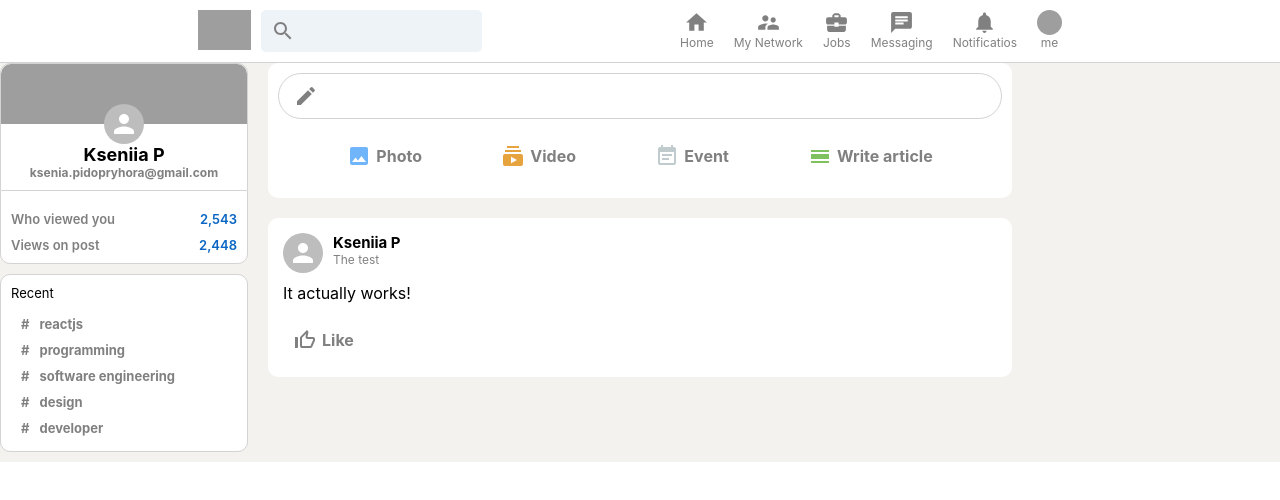
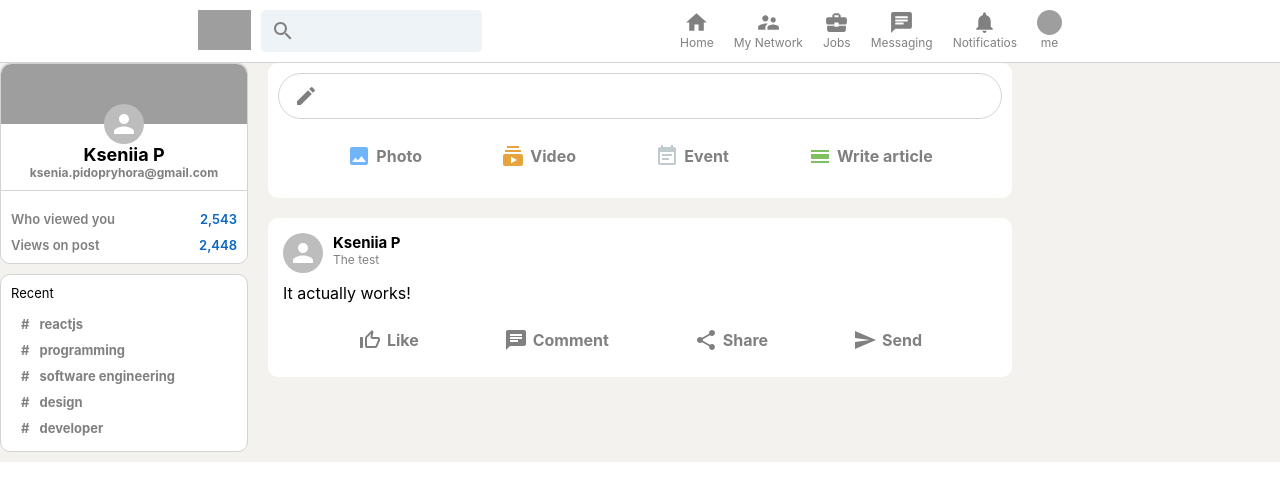
Before and after one commit to ksalpern/linkedin-clone-app, a React (Create React App) app: page / in a window 1280 px wide. Shown: the top 500 px of the page. Built offline with nearby package versions, Linux system fonts and the light colour scheme; grey boxes are pictures that could not be loaded.

Commit message:
update Feed

```diff
--- a/src/components/Feed.js
+++ b/src/components/Feed.js
@@ -1,4 +1,4 @@
-import React from "react";
+import React, { useState } from "react";
 import "./Feed.css";
 import CreateIcon from "@mui/icons-material/Create";
 import InputOption from "./InputOption";
@@ -9,6 +9,14 @@
 import Post from "./Post";
 
 function Feed() {
+  const [posts, setPosts] = useState([]);
+
+  const sendPost = (e) => {
+    e.preventDefault();
+
+
+  };
+
   return (
     <div className="feed">
       <div className="feed__inputContainer">
@@ -16,7 +24,9 @@
           <CreateIcon />
           <form>
             <input type="text" />
-            <button>Send</button>
+            <button onClick={sendPost} type="submit">
+              Send
+            </button>
           </form>
         </div>
         <div className="feed__inputOptions">
@@ -31,6 +41,10 @@
         </div>
       </div>
 
+      {posts.map((post) => (
+        <Post />
+      ))}
+
       <Post name="Kseniia P" descr="The test" message="It actually works!" />
     </div>
   );
--- a/src/components/Post.css
+++ b/src/components/Post.css
@@ -30,3 +30,8 @@
 .post__body {
   overflow-wrap: anywhere;
 }
+
+.post__buttons{
+  display: flex;
+  justify-content: space-evenly;
+}
--- a/src/components/Post.js
+++ b/src/components/Post.js
@@ -3,6 +3,9 @@
 import InputOption from "./InputOption";
 import "./Post.css";
 import ThumbUpOffAltIcon from "@mui/icons-material/ThumbUpOffAlt";
+import ChatIcon from "@mui/icons-material/Chat";
+import ShareIcon from "@mui/icons-material/Share";
+import SendIcon from "@mui/icons-material/Send";
 
 function Post({ name, descr, message, photoUrl }) {
   return (
@@ -21,6 +24,9 @@
 
       <div className="post__buttons">
         <InputOption Icon={ThumbUpOffAltIcon} title="Like" color="gray" />
+        <InputOption Icon={ChatIcon} title="Comment" color="gray" />
+        <InputOption Icon={ShareIcon} title="Share" color="gray" />
+        <InputOption Icon={SendIcon} title="Send" color="gray" />
       </div>
     </div>
   );
```
